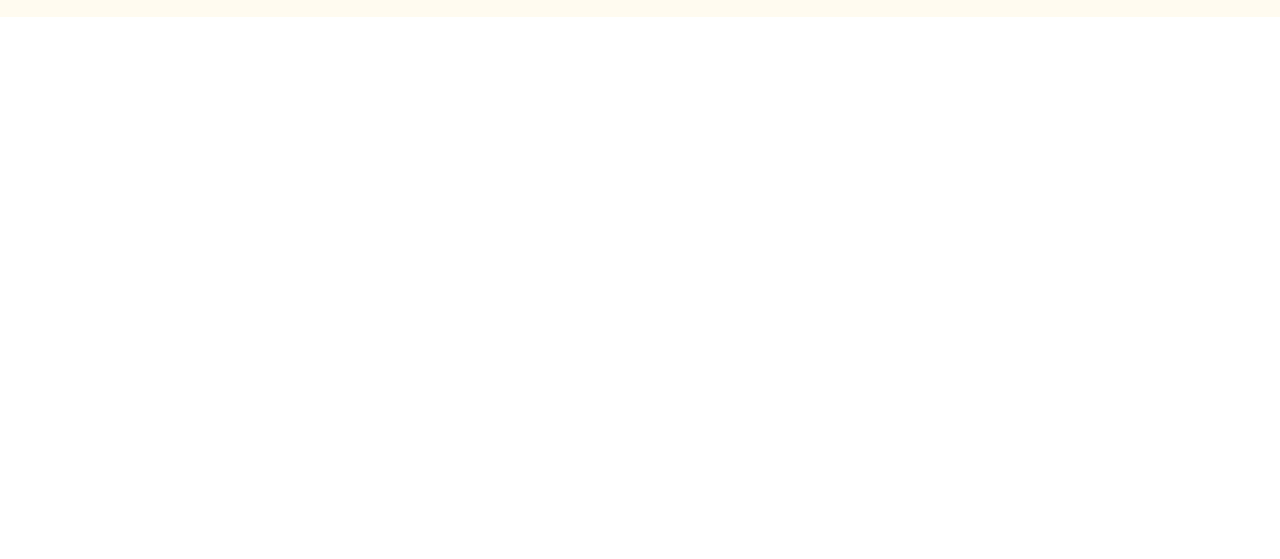
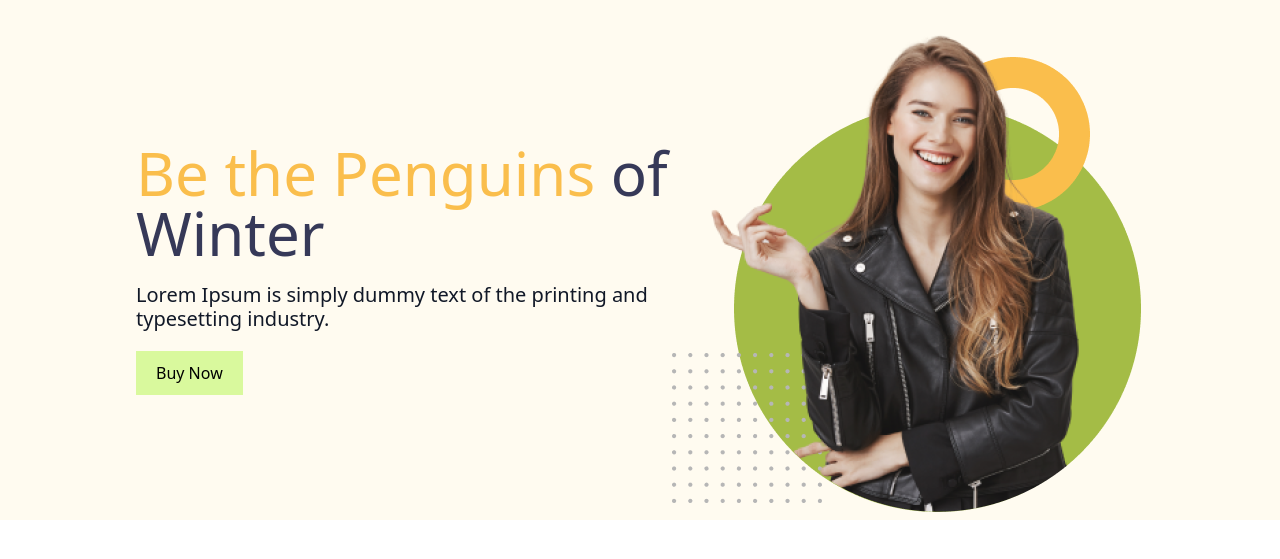
Before and after one commit to saadprof/PH-penguin-fashion-practice, a plain HTML site: page index.html in a window 1280 px wide. Shown: the part 57-616 px from the top of the page. Drawn offline with nearby package versions, Linux system fonts and the light colour scheme.

Commit message:
Header banner added.

```diff
--- a/index.html
+++ b/index.html
@@ -8,12 +8,13 @@
     <script src="https://cdn.tailwindcss.com"></script>
   </head>
   <body>
-
     <!-- Header for nav & header banner -->
     <header id="header" class="bg-[#FFFBF0]">
       <!-- nav section -->
-        <nav class="max-w-screen-lg my-0 mx-auto block md:flex lg:flex items-center justify-between py-5 px-2">
-            <img class="w-full sm:w-1/4" src="images/icons/logo.png" alt="">
+      <nav
+        class="max-w-screen-lg my-0 mx-auto block sm:flex items-center justify-between py-5 px-2"
+      >
+        <img class="w-full sm:w-1/4" src="images/icons/logo.png" alt="" />
         <ul class="mt-3 sm:mt-0 flex items-center justify-between sm:gap-x-10">
           <li><a href="#" class="text-gray-900 font-medium">Home</a></li>
           <li><a href="#" class="text-gray-900 font-medium">Product</a></li>
@@ -22,12 +23,21 @@
         </ul>
       </nav>
 
+      <!-- Header banner part -->
+      <div class="max-w-screen-lg p-2 my-0 mx-auto flex items-center justify-between">
+        <div>
+          <h2 class="text-[#FABE4C] text-6xl font-medium">Be the Penguins <span class="text-[#363958]">of Winter</span></h2>
+          <p class="leading-6 my-5 text-gray-900 text-xl">
+            Lorem Ipsum is simply dummy text of the printing and typesetting
+            industry.
+          </p>
+          <button class="py-2.5 px-5 bg-lime-200">Buy Now</button>
+        </div>
+        <img src="images/model.png" alt="">
+      </div>
     </header>
 
     <!-- main part for main contents -->
-    <main id="main">
-
-    </main>
-
+    <main id="main"></main>
   </body>
 </html>
```
Lines whose indentation alone changed are shown as unchanged.
